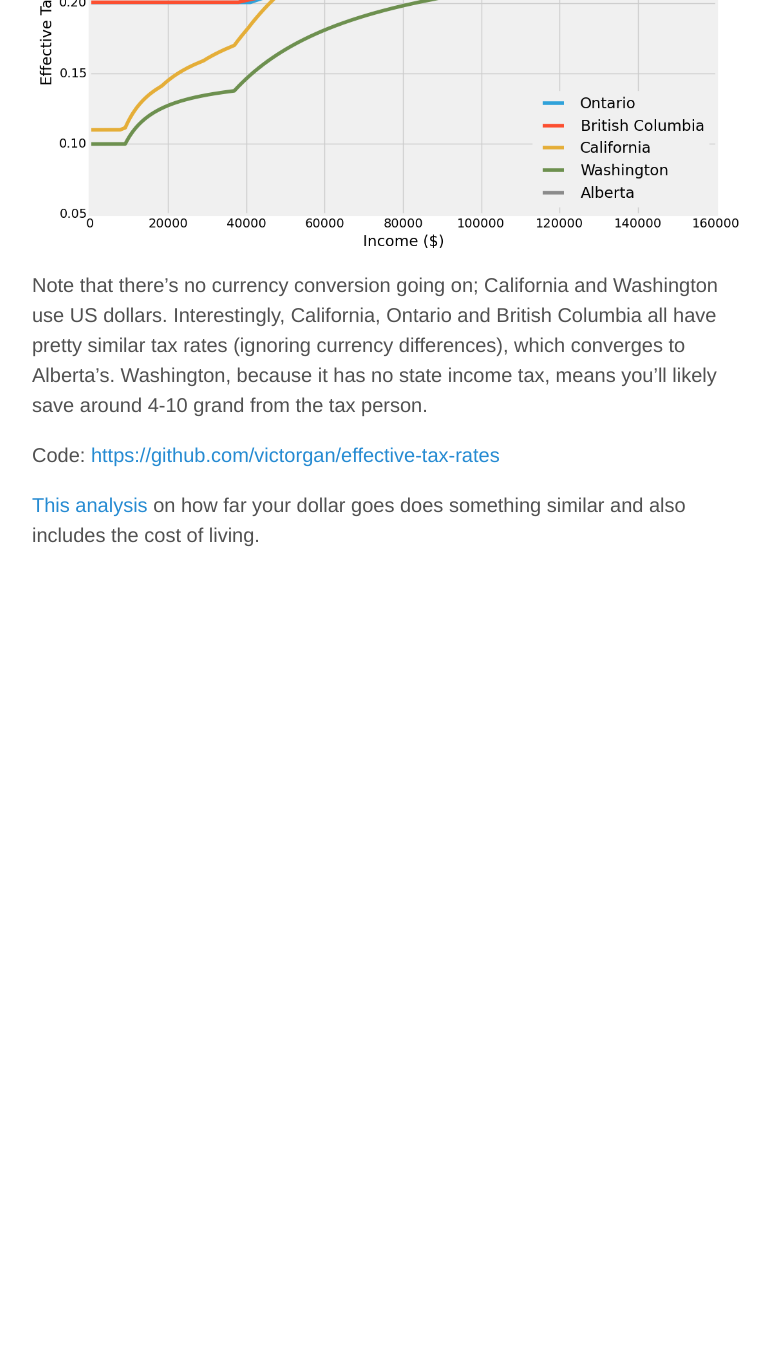
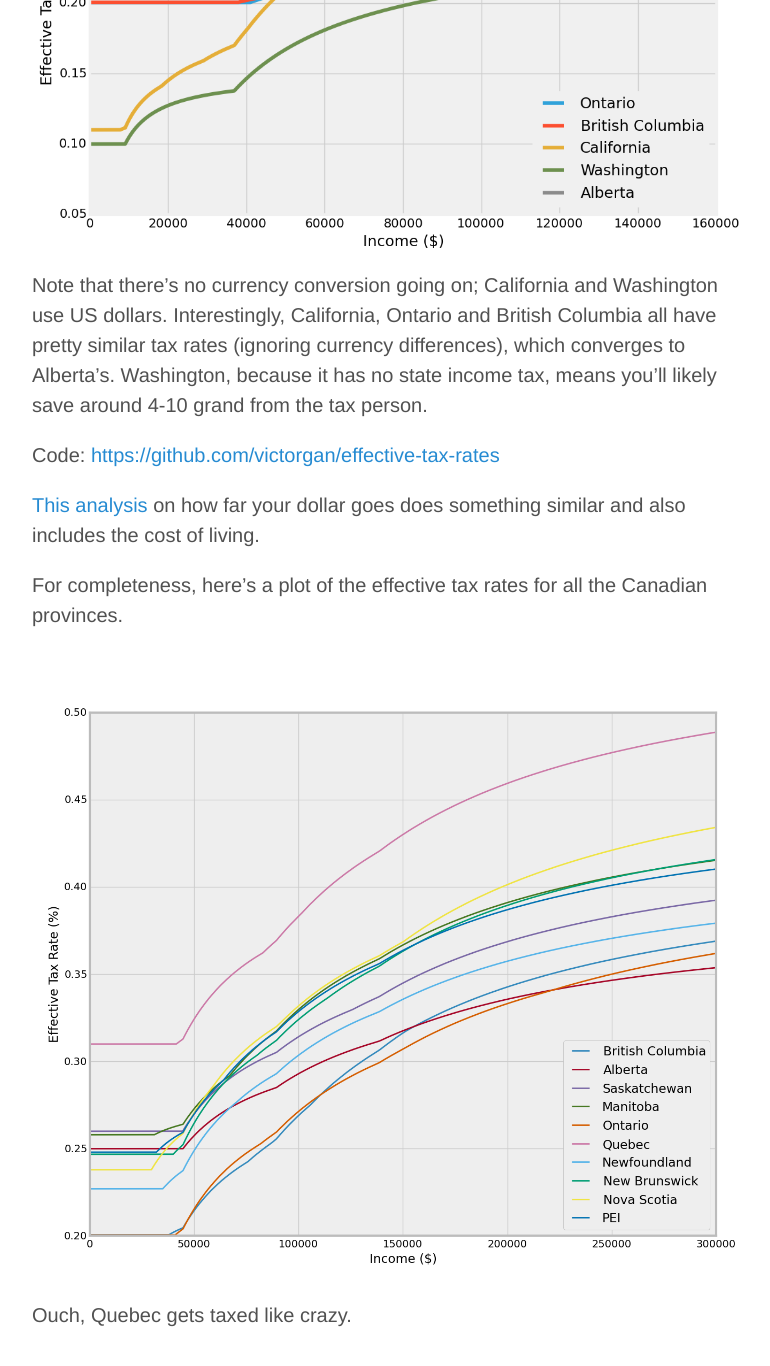
Before and after one commit to victorgan/victorgan.github.io, a Jekyll site: the page built from _posts/2015-03-23-calculating-taxes.markdown, in a window 1280 px wide and 1400 px high, scrolled down 1436 px. Shown: the top 1366 px of the window, without its empty margins (248-1018 px from the left). Built offline with Jekyll 4.4.1, drawn with Linux system fonts in a browser that asks for light colours; nearby versions of some CDN libraries; library files that are not in the unit come from our copies; comment, search, counter and statistics services are not loaded; before the commit the page ends 2066 px from its top, so only the background shows below that.

Commit message:
provinces

```diff
--- a/_posts/2015-03-23-calculating-taxes.markdown
+++ b/_posts/2015-03-23-calculating-taxes.markdown
@@ -32,3 +32,10 @@ Code: [https://github.com/victorgan/effective-tax-rates](https://github.com/vict
 [This analysis](http://tgeonetta.com/cost-of-living-vs-salary-best-cities-for-software-developers-and-engineers/)
 on how far your dollar goes does something similar and also includes the cost of
 living.
+
+For completeness, here's a plot of the effective tax rates for all the Canadian
+provinces.
+
+![Taxes]({{ site.url }}/assets/posts/2015-03-23-taxes3.png)
+
+Ouch, Quebec gets taxed like crazy.
```
Also changed, not shown: assets/posts/2015-03-23-taxes3.png (added).
